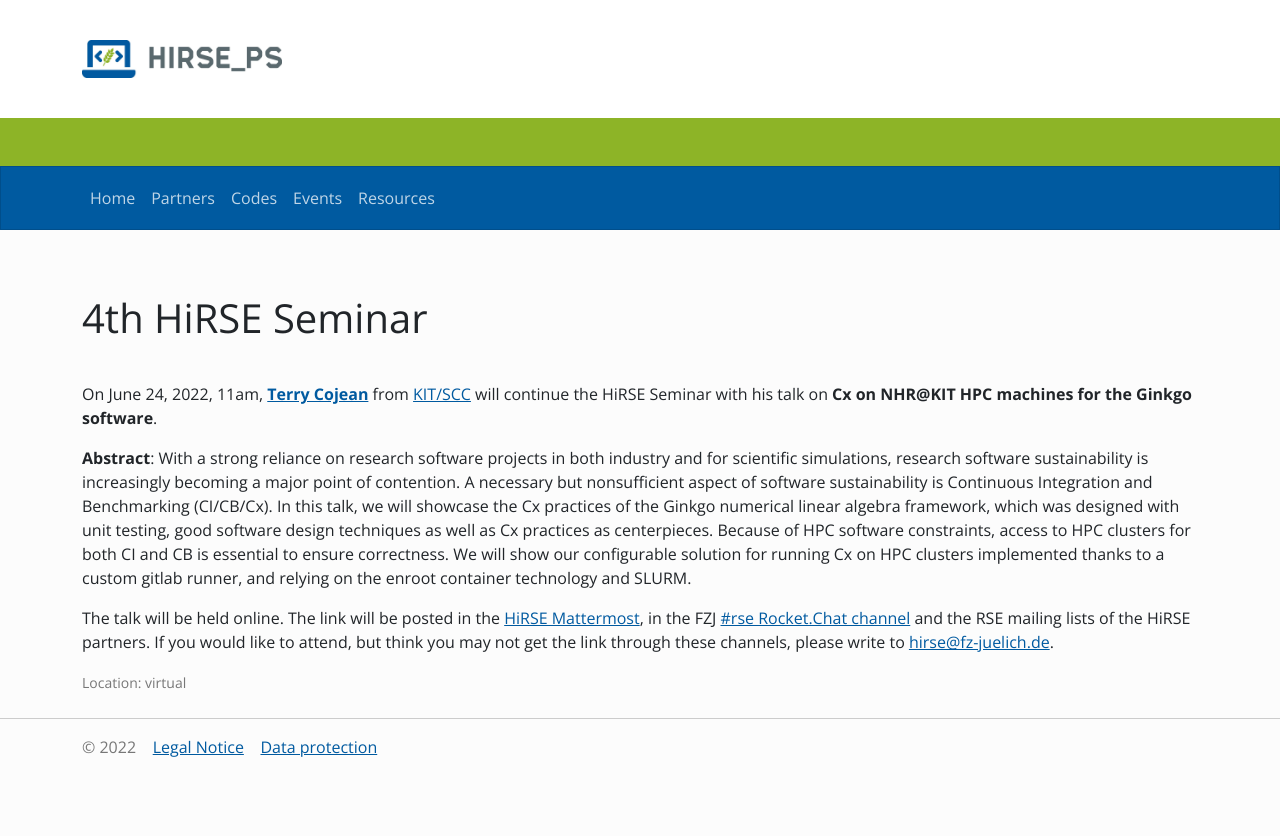
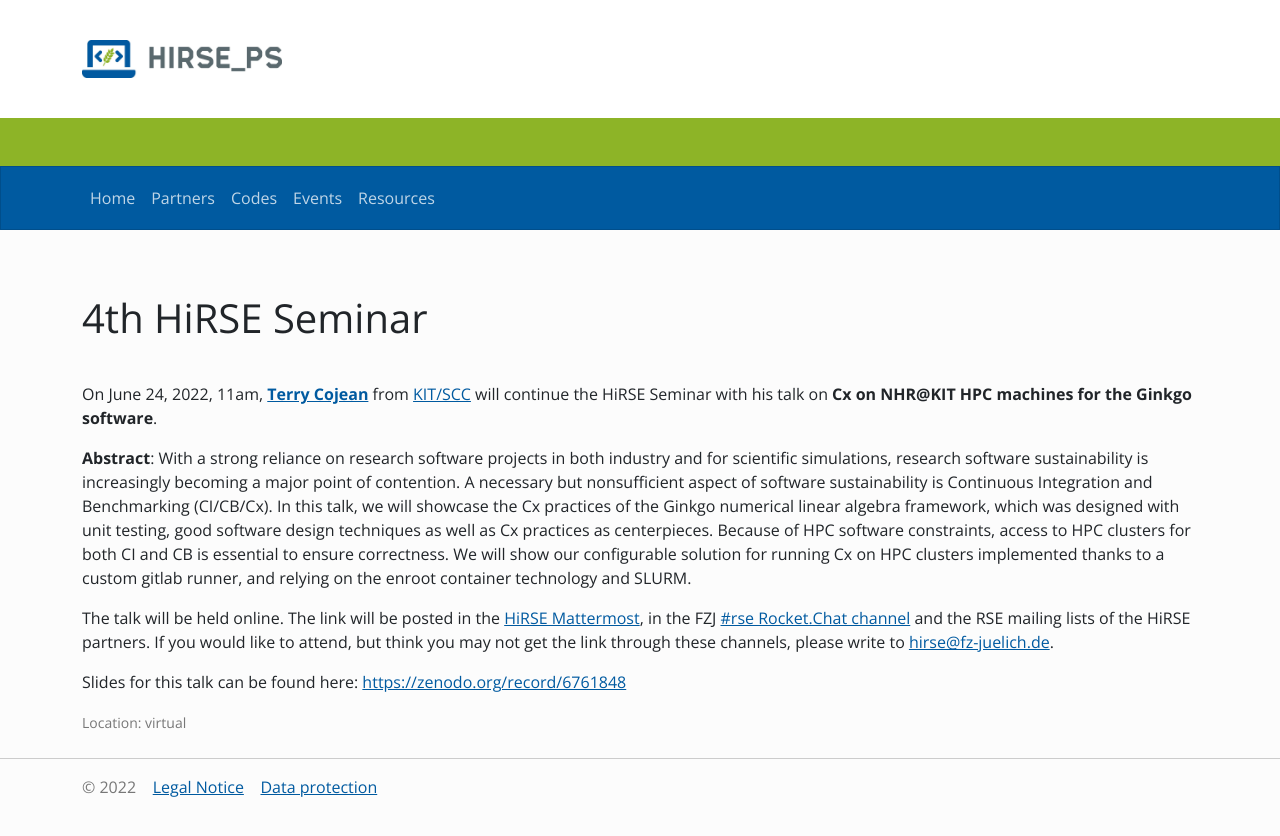
Before and after one commit to Helmholtz-HiRSE/helmholtz-hirse.github.io, a Jekyll site: the page built from _events/2022_06_24-seminar_4.md, in a window 1280 px wide. Shown: the top 836 px of the page. Built offline with Jekyll 4.4.1, drawn with Linux system fonts in a browser that asks for light colours; nearby versions of some CDN libraries.

Commit message:
Added link to slides for 4th seminar

```diff
--- a/_events/2022_06_24-seminar_4.md
+++ b/_events/2022_06_24-seminar_4.md
@@ -13,3 +13,5 @@ On June 24, 2022, 11am, [**Terry Cojean**](https://github.com/tcojean) from [KIT
 **Abstract**: With a strong reliance on research software projects in both industry and for scientific simulations, research software sustainability is increasingly becoming a major point of contention. A necessary but nonsufficient aspect of software sustainability is Continuous Integration and Benchmarking (CI/CB/Cx). In this talk, we will showcase the Cx practices of the Ginkgo numerical linear algebra framework, which was designed with unit testing, good software design techniques as well as Cx practices as centerpieces. Because of HPC software constraints, access to HPC clusters for both CI and CB is essential to ensure correctness. We will show our configurable solution for running Cx on HPC clusters implemented thanks to a custom gitlab runner, and relying on the enroot container technology and SLURM.
 
 The talk will be held online. The link will be posted in the [HiRSE Mattermost](https://mattermost.hzdr.de/hirse), in the FZJ [#rse Rocket.Chat channel](https://chat.fz-juelich.de/channel/rse) and the RSE mailing lists of the HiRSE partners. If you would like to attend, but think you may not get the link through these channels, please write to [hirse@fz-juelich.de](mailto:hirse@fz-juelich.de).
+
+Slides for this talk can be found here: [https://zenodo.org/record/6761848](https://zenodo.org/record/6761848)
```
